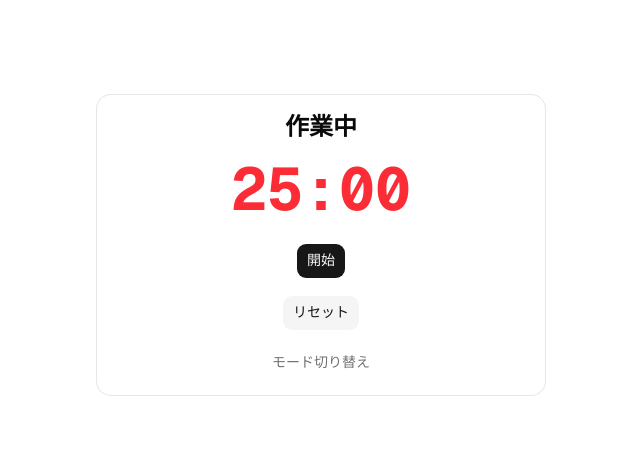
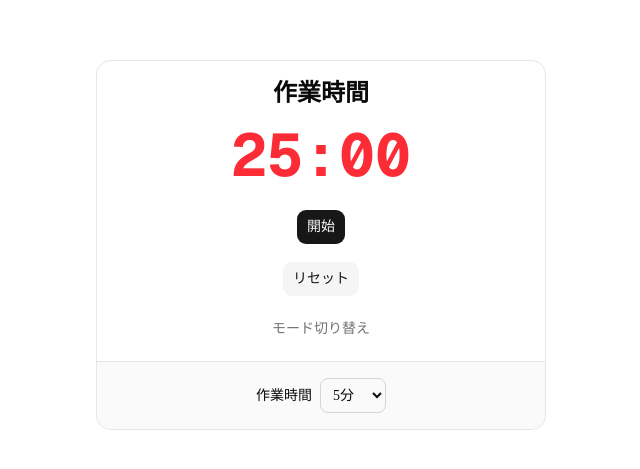
Before and after one commit to Kazuho1222/ai-pomodoro-timer, a Next.js app: page / in a window 1280 px wide. Shown: the part 155-624 px from the top of the page, without its empty margins (319-959 px from the left). Built offline with nearby package versions, Linux system fonts and the light colour scheme.

Commit message:
作業時間の設定機能を追加

```diff
--- a/components/TimerApp.tsx
+++ b/components/TimerApp.tsx
@@ -1,11 +1,17 @@
 "use client";
 
 import { useEffect, useState } from "react";
-import { Card, CardContent, CardHeader, CardTitle } from "@/components/ui/card";
+import {
+	Card,
+	CardContent,
+	CardFooter,
+	CardHeader,
+	CardTitle,
+} from "@/components/ui/card";
+import { playNotificationSounds } from "@/utils/sounds";
 import Controls from "./Controls";
+import MetadataUpdater from "./MetadataUpdater";
 import TimerDisplay from "./TimerDisplay";
-import { playNotificationSounds } from "@/utils/sounds";
-import MetadataUpdater from "./MetadataUpdater";
 
 // タイマーのモードを表す型
 type Mode = "work" | "break";
@@ -14,8 +20,14 @@
 	// タイマーの実行状態を管理するstate
 	const [isRunning, setIsRunning] = useState(false);
 
+	// 作業時間を管理する状態変数
+	const [workDuration, setWorkDuration] = useState(25);
+
 	// タイマーの残り時間を保持する状態変数
-	const [timeLeft, setTimeLeft] = useState({ minutes: 25, seconds: 0 });
+	const [timeLeft, setTimeLeft] = useState({
+		minutes: workDuration,
+		seconds: 0,
+	});
 
 	// モードの状態を管理する変数
 	const [mode, setMode] = useState<Mode>("work");
@@ -29,9 +41,10 @@
 		// モードに応じてタイマーの時間をリセット
 		// 作業モードなら25分、休憩モードなら5分
 		setTimeLeft({
-			minutes: newMode === "work" ? 25 : 5,
+			minutes: newMode === "work" ? workDuration : 5,
 			seconds: 0,
 		});
+
 		// タイマーを停止状態にする
 		setIsRunning(false);
 	};
@@ -44,11 +57,14 @@
 	// リセットボタンのハンドラ
 	const handleReset = () => {
 		setIsRunning(false);
-		setTimeLeft({ minutes: mode === "work" ? 25 : 5, seconds: 0 });
+		setTimeLeft({
+			minutes: mode === "work" ? workDuration : 5,
+			seconds: 0,
+		});
 	};
 
 	useEffect(() => {
-		// setIntervalの戻り値（タイマーID）を保持する変数
+		// setIntervelの戻り値（タイマーID）を保持する変数
 		let intervalId: NodeJS.Timeout;
 
 		// タイマーが実行中の場合のみ処理を行う
@@ -82,14 +98,14 @@
 				clearInterval(intervalId);
 			}
 		};
-	}, [isRunning]); // isRunningが変わったときだけこのエフェクトを再実行
+	}, [isRunning, toggleMode]); // isRunningが変わったときだけこのエフェクトを再実行
 
 	return (
 		<div className="min-h-screen flex items-center justify-center bg-background p-4">
 			<Card className="w-full max-w-md">
 				<CardHeader>
 					<CardTitle className="text-2xl font-bold  text-center">
-						{mode === "work" ? "作業中" : "休憩時間"}
+						{mode === "work" ? "作業時間" : "休憩時間"}
 					</CardTitle>
 				</CardHeader>
 				<CardContent className="flex flex-col items-center gap-6">
@@ -105,6 +121,26 @@
 						isRunning={isRunning}
 					/>
 				</CardContent>
+				<CardFooter className="flex justify-center gap-2 items-center">
+					<label className="text-sm font-medium">作業時間</label>
+					<select
+						value={workDuration}
+						onChange={(e) => {
+							const newDuration = parseInt(e.target.value, 10);
+							setWorkDuration(newDuration);
+							if (mode === "work" && !isRunning) {
+								setTimeLeft({ minutes: newDuration, seconds: 0 });
+							}
+						}}
+						className="p-2 border border-gray-300 rounded-md focus:outline-none focus:ring-2 focus:ring-blue-500"
+					>
+						{[5, 10, 15, 30, 45, 60].map((minutes) => (
+							<option key={minutes} value={minutes}>
+								{minutes}分
+							</option>
+						))}
+					</select>
+				</CardFooter>
 			</Card>
 			<MetadataUpdater
 				minutes={timeLeft.minutes}
```
